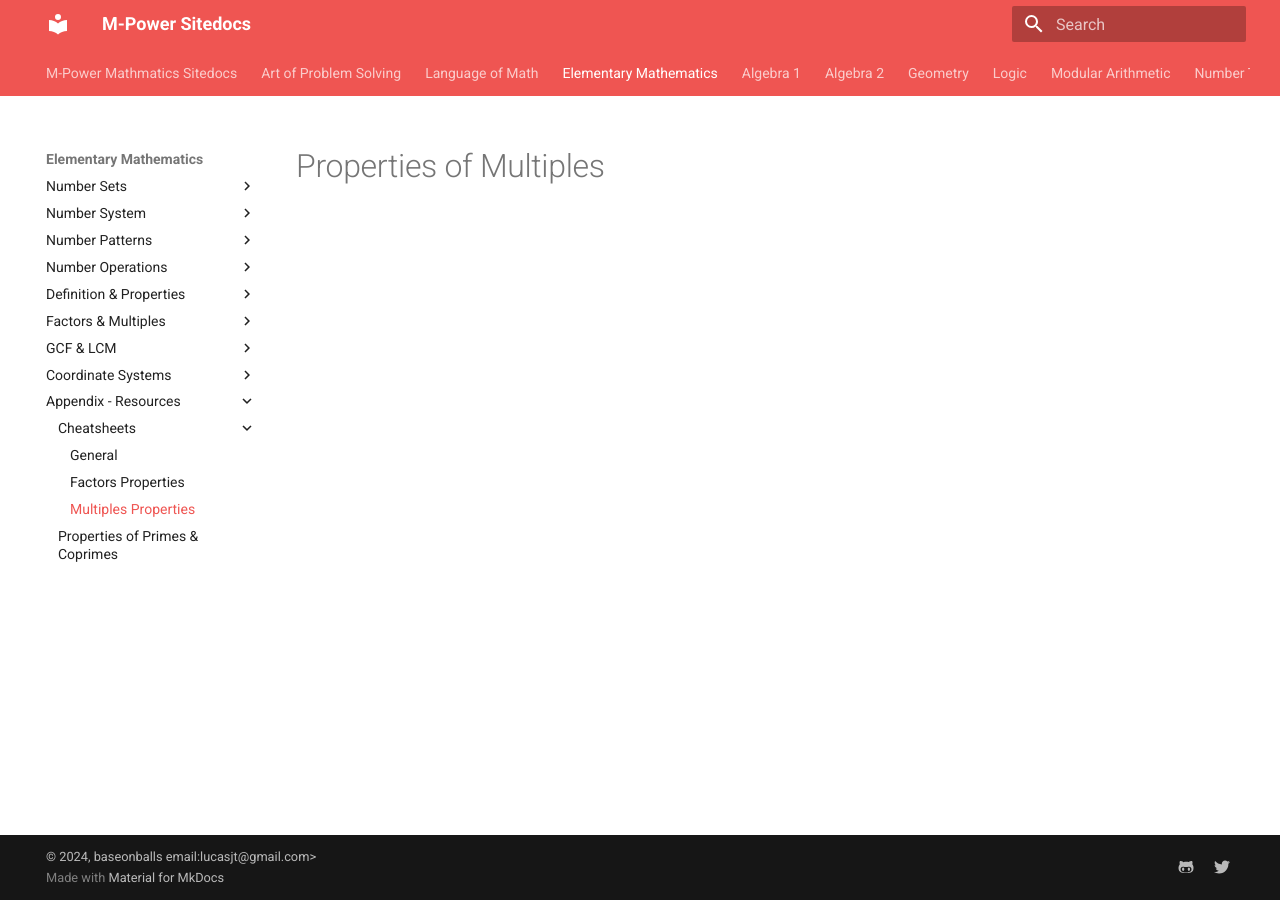
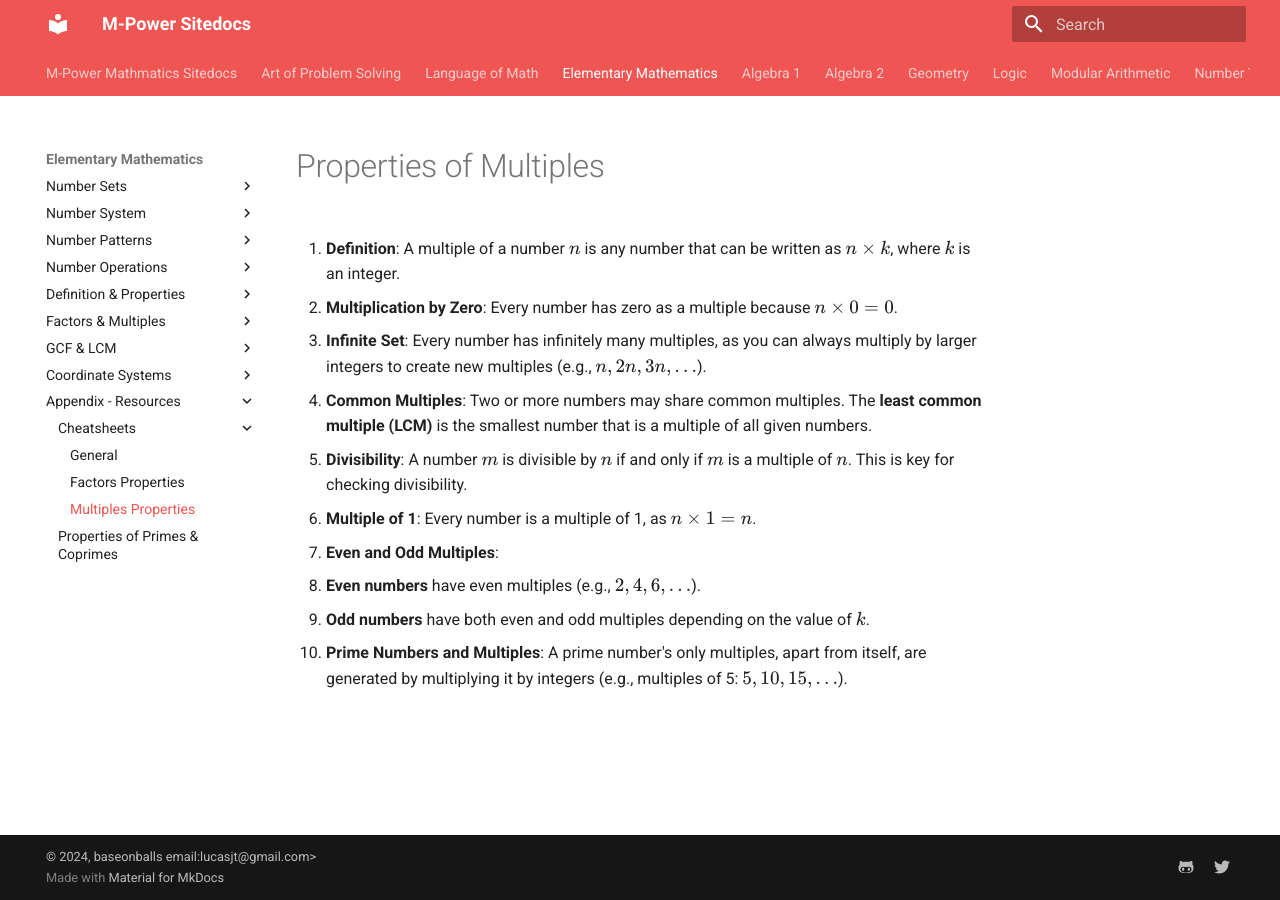
Before and after one commit to baseonballs/mpower-sitedocs, an MkDocs documentation site: the page built from site-docs/mathematics/elem/resources/cheat-sheets/properties-of-multiples.md, in a window 1280 px wide. Built offline with MkDocs 1.6.1 and Material for MkDocs 9.7.7, drawn with Linux system fonts in a browser that asks for light colours; formulas are drawn with MathJax 3.

Commit message:
added summaried properties of multiples.

```diff
--- a/site-docs/mathematics/elem/resources/cheat-sheets/properties-of-multiples.md
+++ b/site-docs/mathematics/elem/resources/cheat-sheets/properties-of-multiples.md
@@ -1 +1,19 @@
 # Properties of Multiples
+
+1. **Definition**: A multiple of a number \(n\) is any number that can be written as \(n \times k\), where \(k\) is an integer.
+
+2. **Multiplication by Zero**: Every number has zero as a multiple because \(n \times 0 = 0\).
+
+3. **Infinite Set**: Every number has infinitely many multiples, as you can always multiply by larger integers to create new multiples (e.g., \(n, 2n, 3n, \dots\)).
+
+4. **Common Multiples**: Two or more numbers may share common multiples. The **least common multiple (LCM)** is the smallest number that is a multiple of all given numbers.
+
+5. **Divisibility**: A number \(m\) is divisible by \(n\) if and only if \(m\) is a multiple of \(n\). This is key for checking divisibility.
+
+6. **Multiple of 1**: Every number is a multiple of 1, as \(n \times 1 = n\).
+
+7. **Even and Odd Multiples**:
+   - **Even numbers** have even multiples (e.g., \(2, 4, 6, \dots\)).
+   - **Odd numbers** have both even and odd multiples depending on the value of \(k\).
+
+8. **Prime Numbers and Multiples**: A prime number's only multiples, apart from itself, are generated by multiplying it by integers (e.g., multiples of 5: \(5, 10, 15, \dots\)).
```
